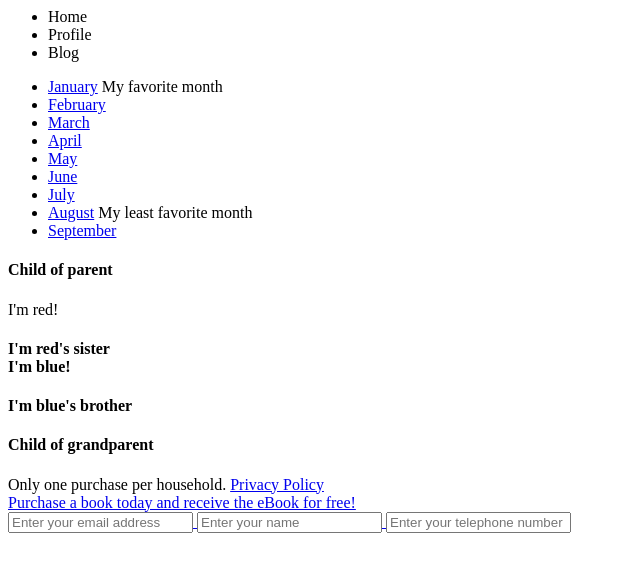
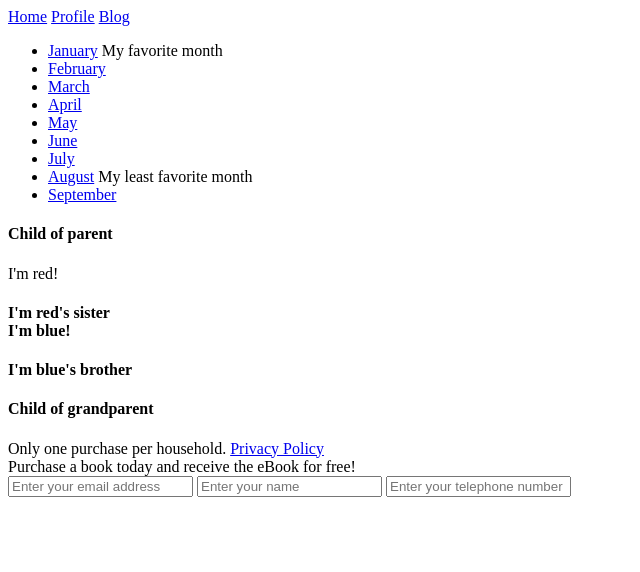
Before and after one commit to elliot-huck/css-selectors, a plain HTML site: page index.html in a window 1280 px wide. Shown: the whole page, without its empty margins (0-640 px from the left). Drawn offline with Linux system fonts and the light colour scheme.

Commit message:
Closed a missing tag, styled navbar horizontally

```diff
--- a/index.html
+++ b/index.html
@@ -1,10 +1,22 @@
-<header>
+<!DOCTYPE html>
+<html lang="en">
+
+<head>
+  <meta charset="UTF-8">
+  <meta name="viewport" content="width=device-width, initial-scale=1.0">
+  <meta http-equiv="X-UA-Compatible" content="ie=edge">
+  <link rel="stylesheet" href="selectors.css">
+  <title>Document</title>
+</head>
+
+<body>
+  <nav>
     <ul>
-    <li>Home</li>
-    <li>Profile</li>
-    <li>Blog</li>
+      <li><a href="#">Home</a></li>
+      <li><a href ="#">Profile</a></li>
+      <li><a href ="#">Blog</a></li>
     </ul>
-</header>
+  </nav>
 
   <section>
     <div class="month-list">
@@ -75,6 +87,7 @@
             Privacy Policy
           </span>
         </span>
+      </a>
     </div>
 
     <div class="promo">
@@ -88,3 +101,7 @@
     </span>
 
   </footer>
+
+</body>
+
+</html>
--- a/selectors.css
+++ b/selectors.css
@@ -0,0 +1,18 @@
+header {
+  border: 1px solid goldenrod;
+}
+
+nav ul {
+  list-style-type: none;
+  margin: 0;
+  padding: 0;
+}
+
+nav ul li {
+  display: inline;
+  padding-left: 1em;
+}
+
+nav ul > li {
+  padding-left: 0;
+}
```
Lines whose indentation alone changed are shown as unchanged.
